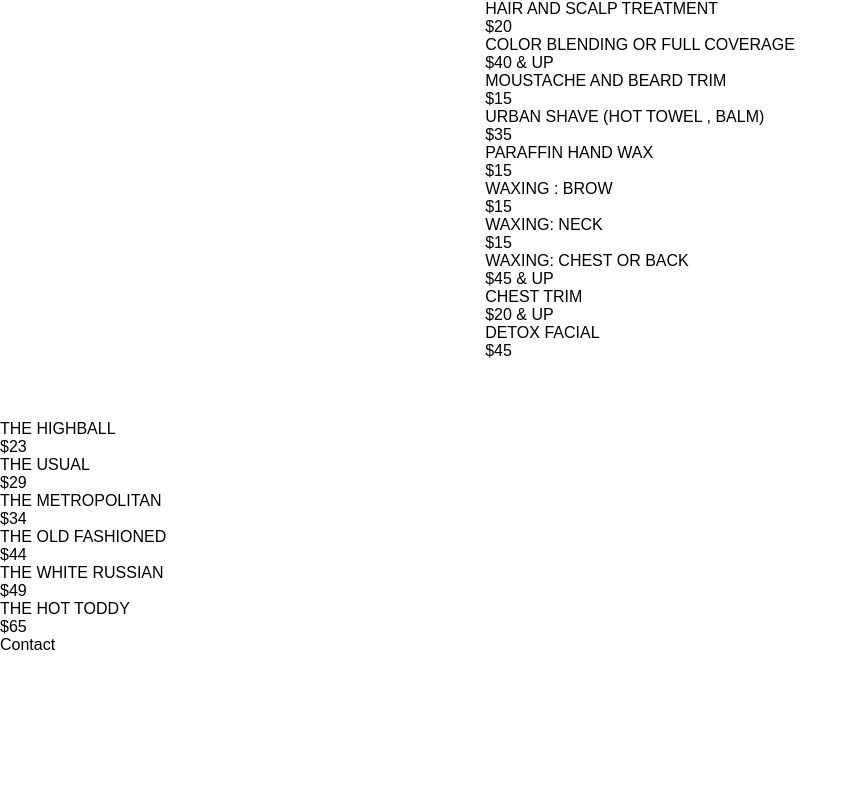
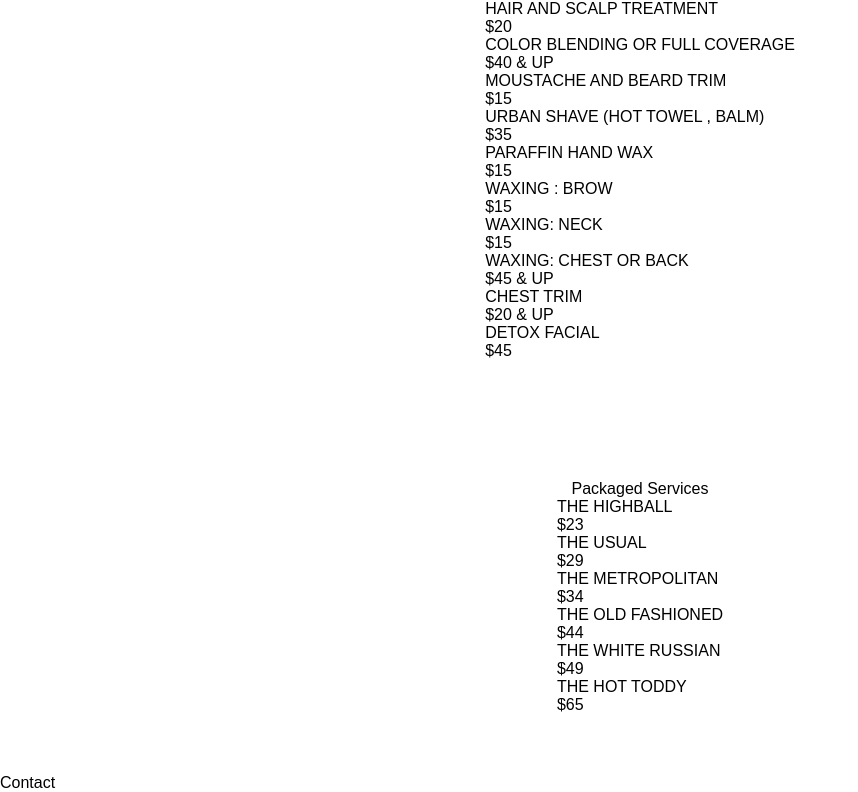
Before and after one commit to jmazrimas/blackpanther, a React (Create React App) app: page / in a window 1280 px wide. Shown: the part 721-1513 px from the top of the page, without its empty margins (0-858 px from the left). Before the commit the page ends 1375 px from the top, so only its background shows below. Built offline with nearby package versions, Linux system fonts and the light colour scheme.

Commit message:
add basic styling wrapper around packaged services

```diff
--- a/src/components/PackagedServices.jsx
+++ b/src/components/PackagedServices.jsx
@@ -58,9 +58,14 @@ class PackagedServices extends Component {
   render() {
     return (
       <div className="services">
-        {
-          packagedServiceList.map(ps => (<PackagedService service={ps} />))
-        }
+        <div className="content con-padded flex col center-center">
+          <div>Packaged Services</div>
+          <div>
+            {
+              packagedServiceList.map(ps => (<PackagedService service={ps} />))
+            }
+          </div>
+        </div>
       </div>
     );
   }
```
